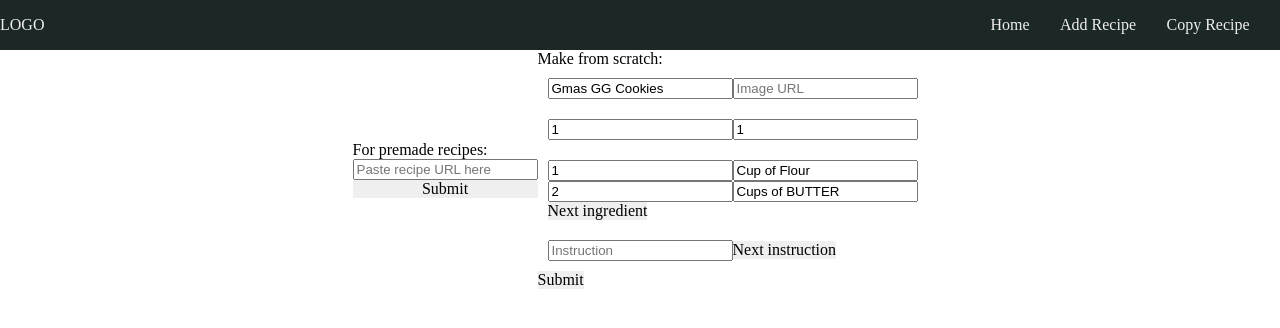
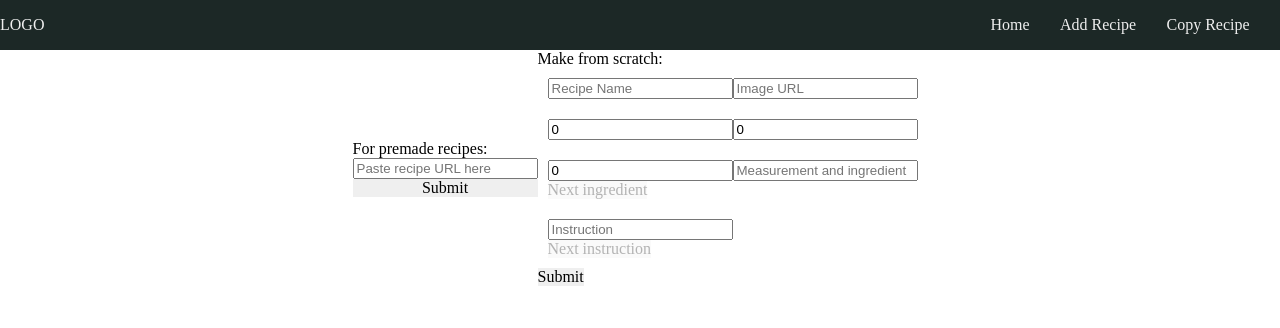
Before and after one commit to KenOkerlund/grater-recipes, a React (Create React App) app: page /add-recipe in a window 1280 px wide. Shown: the top 328 px of the page. Built offline with nearby package versions, Linux system fonts and the light colour scheme.

Commit message:
form post request working

```diff
--- a/src/Components/HomeComponents/RecipeContainer.jsx
+++ b/src/Components/HomeComponents/RecipeContainer.jsx
@@ -16,7 +16,7 @@ const RecipeContainer = () => {
     }
 
     useEffect(() => {
-        getRecipeCards()
+        getRecipeCards();
     }, []);
 
     const recipeDisplay = recipeCards.map((pictureAndTitle) => {
--- a/src/Components/NewRecipeComponents/AddRecipe.jsx
+++ b/src/Components/NewRecipeComponents/AddRecipe.jsx
@@ -1,39 +1,53 @@
 /*
-How to remove e from my form number inputs
+Need to:
 
+1. be able to delete form rows in case someone messes up data entry
 
-Need to have the ability to duplicate form inputs (ingredients and instructions)
-    Need to have my array based inputs actually insert an array into state
+2. add the "can't be zero" or "cannot be empty" logic to the other form areas
 
-
+3. Allow .5 or 1/2 measurement types not just digits
 */
 
 import './AddRecipe.css'
 
 import { useState } from 'react';
+import axios from 'axios';
 
 function filterNonDigitsAndMakeNumber(stringWithPossibleNonDigits) {
     return Number(stringWithPossibleNonDigits.replace(/[^0-9]/g, ''));
-}
+};
+
 
 const AddRecipe = () => {
     const [state, setState] = useState({
-        title: "Gmas GG Cookies",
+        title: "",
         imageURL: "",
-        servings: 1,
-        timeToMake: 1,
+        servings: 0,
+        timeToMake: 0,
         ingredients: [
             {
-                quantity: 1,
-                ingredient: 'Cup of Flour',
+                quantity: 0,
+                ingredient: '',
             },
+            // {
+            //     quantity: 2,
+            //     ingredient: 'Cups of BUTTER',
+            // }
+        ],
+        instructions: [
             {
-                quantity: 2,
-                ingredient: 'Cups of BUTTER',
+                instructionText: ''
             }
-        ],
-        instructions: []
+        ]
     });
+
+    function postAddRecipeForm() {
+        console.log('REACHED HERE')
+        axios.post('http://localhost:5432/add-recipe/submit', {body: state})
+            .then(res => {
+                console.log(res.data);
+            })
+    };
 
     const setStateField = (name, value) => {
         setState({
@@ -51,6 +65,7 @@ const AddRecipe = () => {
         newIngredients[i].quantity = filterNonDigitsAndMakeNumber(e.target.value);
         setStateField("ingredients", newIngredients);
     };
+
     const handleIngredientIngredientChange = (e, i) => {
         const newIngredients = [...state.ingredients];
         newIngredients[i].ingredient = e.target.value;
@@ -65,9 +80,26 @@ const AddRecipe = () => {
         setStateField('ingredients', newIngredients)
     };
 
+    const handleInstructionChange = (e, i) => {
+        const newInstructions = [...state.instructions];
+        newInstructions[i].instructionText = e.target.value;
+        setStateField("instructions", newInstructions);
+    };
+
+    const handleAddInstruction = () => {
+        const newInstructions = [...state.instructions, {
+            instructionText: ""
+        }];
+        setStateField('instructions', newInstructions);
+    };
+
     const isAddIngredientButtonDisabled = state.ingredients.some((ingredient) => {
         return ingredient.quantity === '' || ingredient.quantity === 0 || ingredient.ingredient.trim() === '';
     });
+
+    const isAddInstructionButtonDisabled = state.instructions.some((instruction) => {
+        return instruction.instructionText.trim() === '';
+    })
 
     console.log(state);
 
@@ -81,7 +113,7 @@ const AddRecipe = () => {
                 </div>
             </form>
             <div className='new-recipe'>
-                <form>
+                <form onSubmit={postAddRecipeForm}>
                     <h4>Make from scratch:</h4>
                     <div className='form-div'>
                         <input type="text" placeholder='Recipe Name' name="title" value={state.title} onChange={handleNameChange} />
@@ -100,12 +132,17 @@ const AddRecipe = () => {
                                 </div>
                             );
                         })}
-
                         <button disabled={isAddIngredientButtonDisabled} type="button" onClick={handleAddIngredient}>Next ingredient</button>
                     </div>
                     <div className='form-div'>
-                        <input type="text" placeholder='Instruction' name="instruction" value={state.instruction} onChange={setStateField} />
-                        <button type='button'>Next instruction</button>
+                        {state.instructions.map((instruction, i) => {
+                            return (
+                                <div key={i}>
+                                    <input type="text" placeholder='Instruction' name="instruction" value={instruction.instruction} onChange={(e) => handleInstructionChange(e, i)} />
+                                </div>
+                            );
+                        })}
+                        <button disabled={isAddInstructionButtonDisabled} type='button' onClick={handleAddInstruction}>Next instruction</button>
                     </div>
                     <button type='submit'>Submit</button>
                 </form >
```
Also changed, not shown: 2 other files (tests, documents, lock files or other folders).
